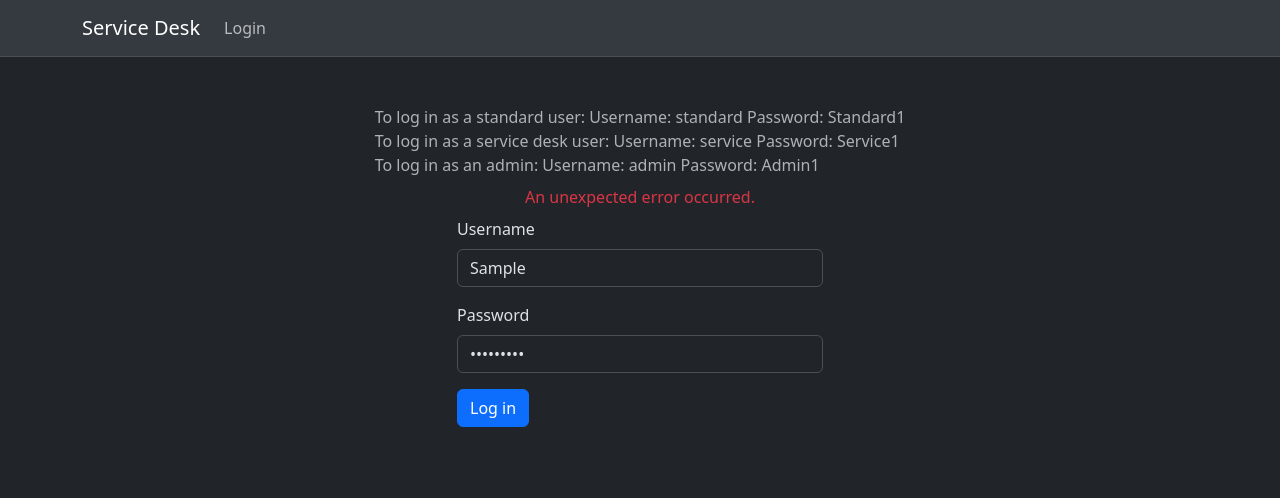
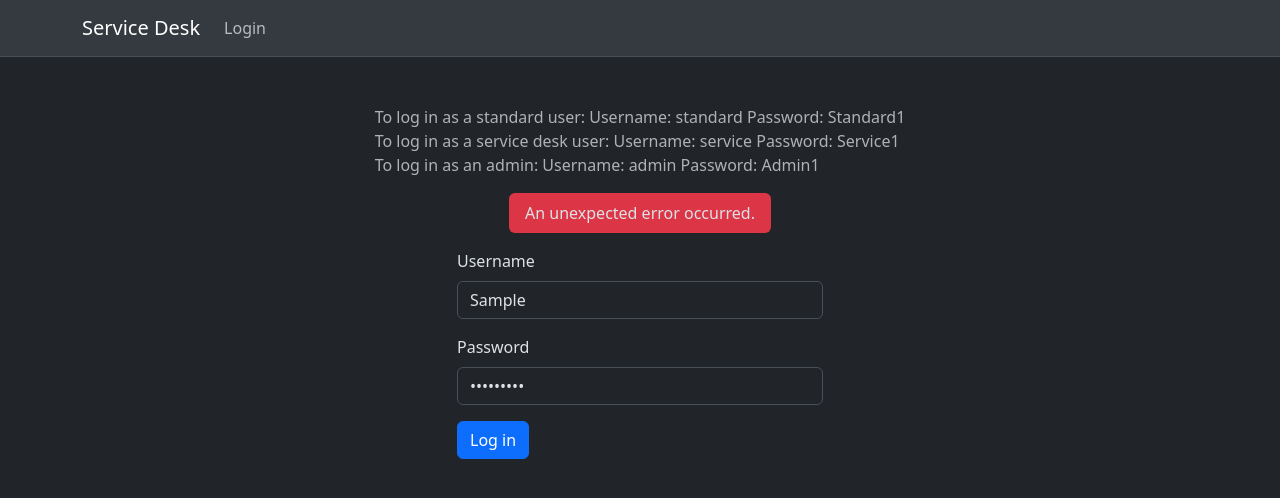
Before and after one commit to DorukEmre/java-ai-help-desk, a React (Vite) app in the folder frontend/: page /tickets/view in a window 1280 px wide. Both pictures are taken after typing "Sample", "Sample123" into the empty fields and a click on the button "Log in". Shown: the top 498 px of the page. Built offline with nearby package versions, Linux system fonts and the light colour scheme; no server answers.

Commit message:
Add Error component for displaying error messages

```diff
--- /dev/null
+++ b/frontend/src/components/Error.tsx
@@ -0,0 +1,10 @@
+export const Error = ({ error }: { error: string | null }) => {
+
+  return (
+    <>
+      {error && (
+        <p className="bg-danger px-3 py-2 m-2 rounded" style={{ width: "max-content" }}>{error}</p>
+      )}
+    </>
+  )
+}
--- a/frontend/src/pages/Login.tsx
+++ b/frontend/src/pages/Login.tsx
@@ -6,6 +6,7 @@ import { Container, Form, Button, Spinner } from 'react-bootstrap';
 
 import { addBaseUrl } from '@/utils/globals';
 import { useAuth } from '@/auth/useAuth';
+import { Error } from '@/components/Error';
 
 
 const Login = () => {
@@ -91,7 +92,7 @@ const Login = () => {
         </p>
       </div>
 
-      {error && <p className="text-danger">{error}</p>}
+      <Error error={error} />
 
       <Form onSubmit={handleSubmit} className="w-100" style={{ maxWidth: '366px' }}>
         <Form.Group className="mb-3" controlId="formUsername">
--- a/frontend/src/pages/ViewTickets.tsx
+++ b/frontend/src/pages/ViewTickets.tsx
@@ -7,6 +7,7 @@ import { useAuth } from "@/auth/useAuth";
 import { useAuthApi } from "@/hooks/useAuthApi";
 import type { Ticket } from "@/types/ticket";
 import { TicketList } from "@/components/TicketList";
+import { Error } from "@/components/Error";
 
 
 const ViewTickets = () => {
@@ -69,7 +70,7 @@ const ViewTickets = () => {
     <>
       <h1 className="visually-hidden">View Tickets</h1>
 
-      {error && <p className="text-danger">{error}</p>}
+      <Error error={error} />
 
       {(user?.role == "STANDARD_USER") ? (
         <TicketList
@@ -81,7 +82,7 @@ const ViewTickets = () => {
         <Tabs
           defaultActiveKey="my"
           id="uncontrolled-tab-example"
-          className="mb-3"
+          className="mb-3 mx-auto" style={{ maxWidth: "800px" }}
         >
           <Tab eventKey="my" title="My tickets">
             <TicketList
```
